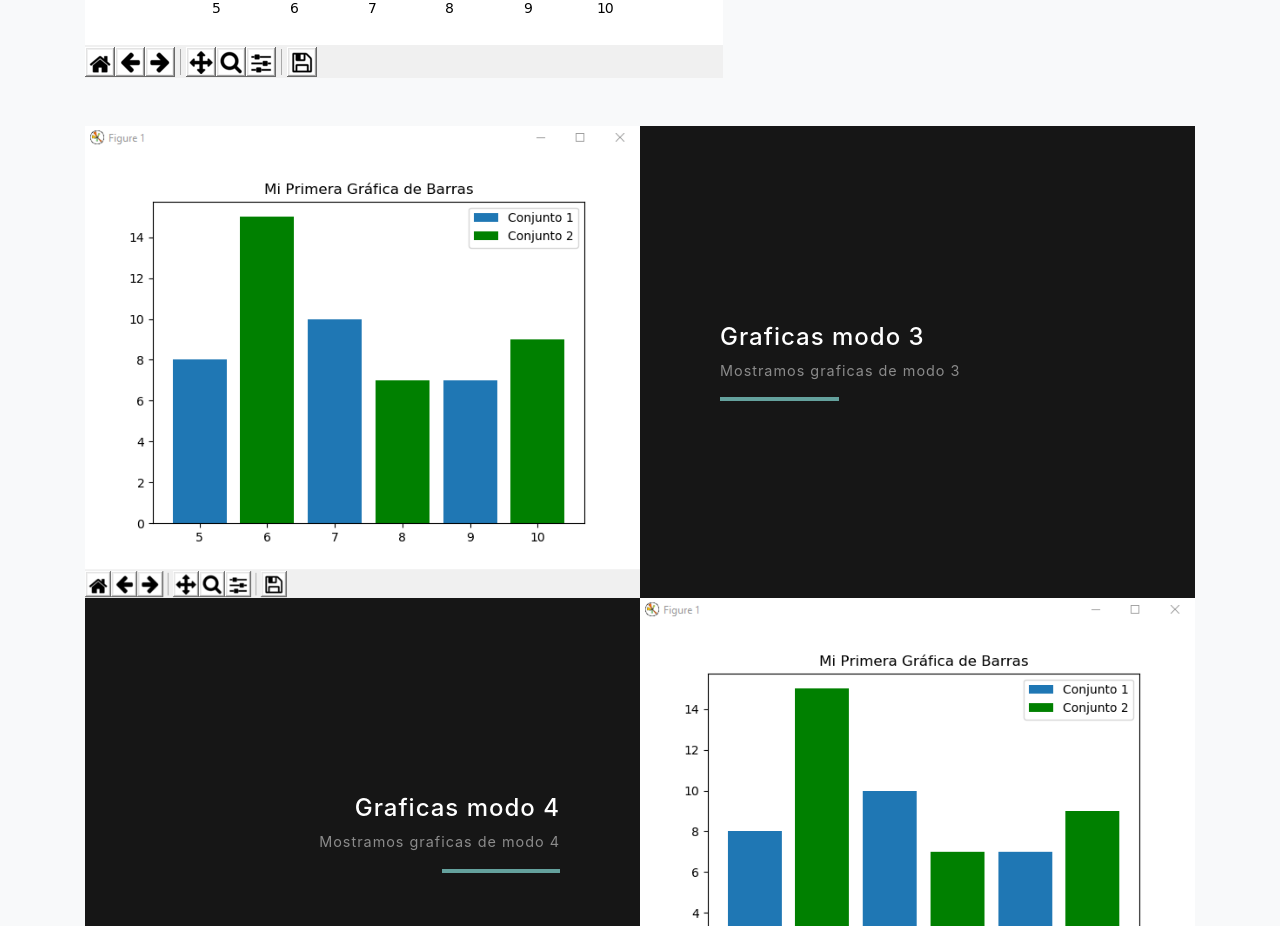
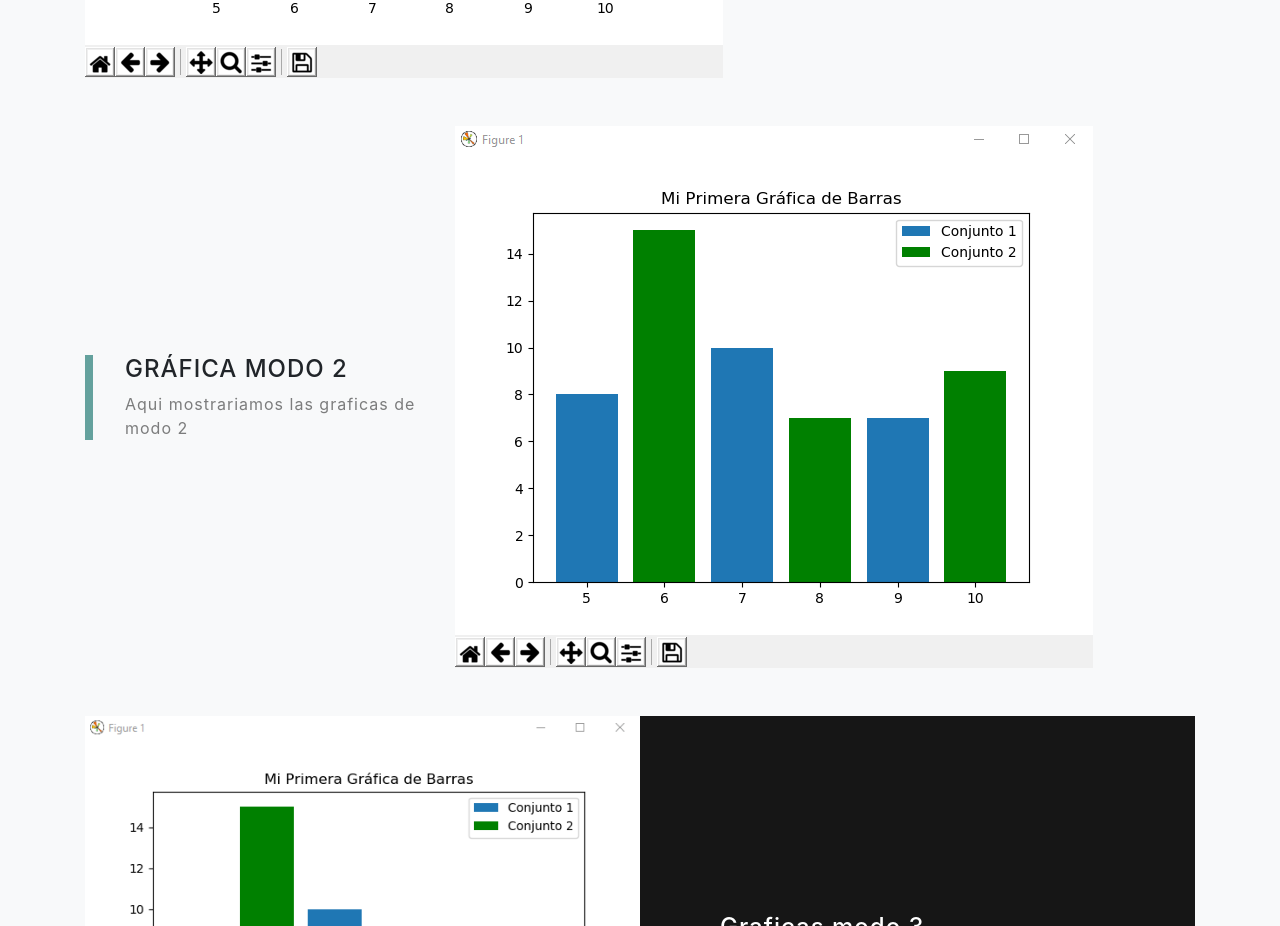
Before and after one commit to FaraonDaniel/Prueba-web, a website with bundled scripts: page graficas.html in a window 1280 px wide. Shown: the part 2292-3218 px from the top of the page. Built offline with nearby package versions, Linux system fonts and the light colour scheme.

Commit message:
modificacion graficas

```diff
--- a/graficas.html
+++ b/graficas.html
@@ -91,6 +91,21 @@
         </div>
       </div>
 
+      <!-- Featured Project Row 2 -->
+      <div class="row align-items-center no-gutters mb-4 mb-lg-5">
+        <div class="col-xl-4 col-lg-5">
+          <div class="featured-text text-center text-lg-left">
+            <h4>GRÁFICA MODO 2</h4>
+            <p class="text-black-50 mb-0">Aqui mostrariamos las graficas de modo 2</p>
+          </div>
+        </div>
+        <div class="col-xl-8 col-lg-7">
+          <img class="img-fluid mb-3 mb-lg-0" src="img/barras.png" alt="">
+        </div>
+
+      </div>
+
+
       <!-- Project One Row -->
       <div class="row justify-content-center no-gutters mb-5 mb-lg-0">
         <div class="col-lg-6">
```
